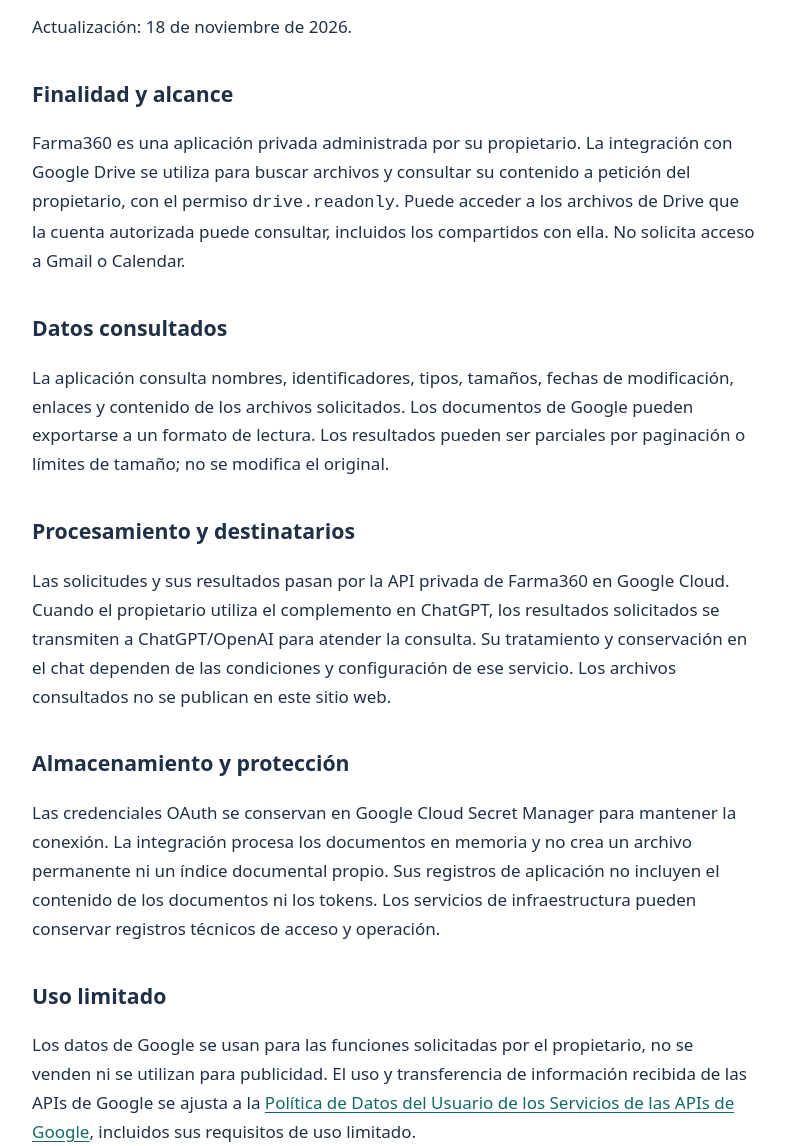
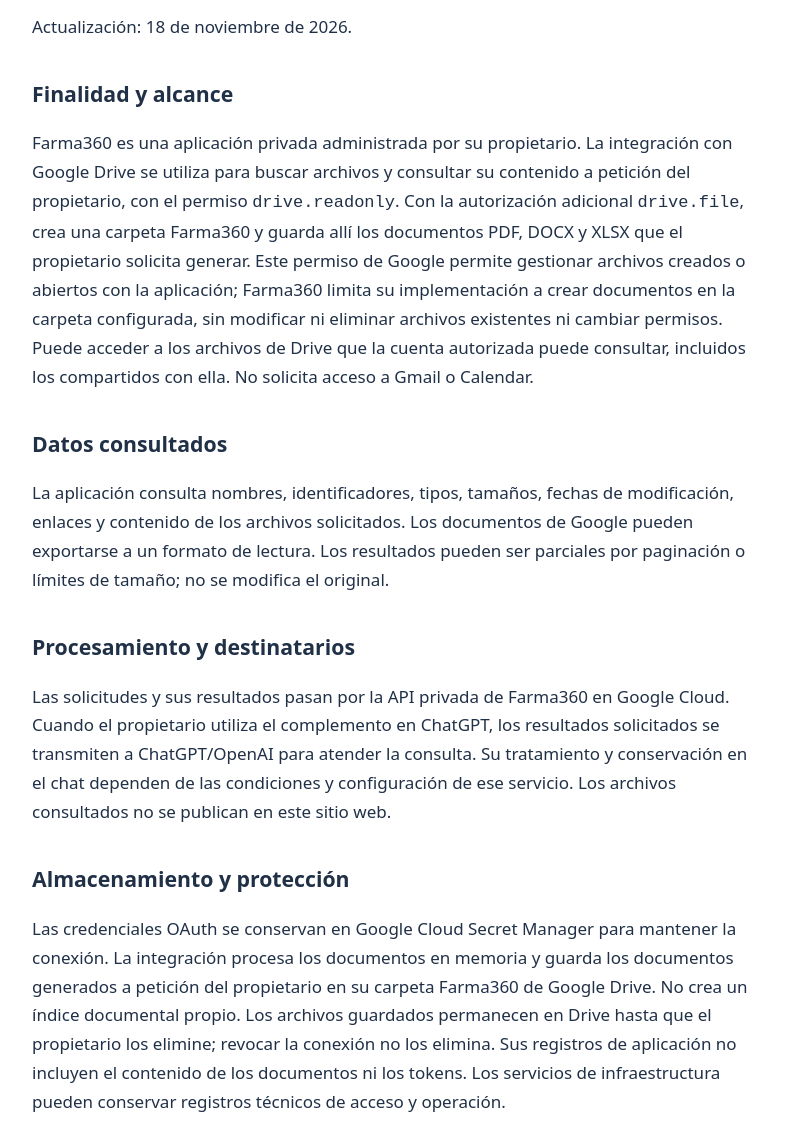
Before and after one commit to davidtencio/davidtencio.github.io, a plain HTML site: page farma360/privacidad.html in a window 1280 px wide. Shown: the part 260-1406 px from the top of the page, without its empty margins (246-1031 px from the left). Drawn offline with Linux system fonts and the light colour scheme.

Commit message:
Documentar guardado de documentos en Farma360 (#2)

```diff
--- a/farma360/privacidad.html
+++ b/farma360/privacidad.html
@@ -2,10 +2,10 @@
 <html lang="es">
 <head><meta charset="utf-8"><meta name="viewport" content="width=device-width,initial-scale=1"><title>Privacidad — Farma360</title><link rel="stylesheet" href="style.css"></head>
 <body><main><span class="tag">FARMA360</span><h1>Política de privacidad</h1><p>Actualización: 18 de noviembre de 2026.</p>
-<h2>Finalidad y alcance</h2><p>Farma360 es una aplicación privada administrada por su propietario. La integración con Google Drive se utiliza para buscar archivos y consultar su contenido a petición del propietario, con el permiso <code>drive.readonly</code>. Puede acceder a los archivos de Drive que la cuenta autorizada puede consultar, incluidos los compartidos con ella. No solicita acceso a Gmail o Calendar.</p>
+<h2>Finalidad y alcance</h2><p>Farma360 es una aplicación privada administrada por su propietario. La integración con Google Drive se utiliza para buscar archivos y consultar su contenido a petición del propietario, con el permiso <code>drive.readonly</code>. Con la autorización adicional <code>drive.file</code>, crea una carpeta Farma360 y guarda allí los documentos PDF, DOCX y XLSX que el propietario solicita generar. Este permiso de Google permite gestionar archivos creados o abiertos con la aplicación; Farma360 limita su implementación a crear documentos en la carpeta configurada, sin modificar ni eliminar archivos existentes ni cambiar permisos. Puede acceder a los archivos de Drive que la cuenta autorizada puede consultar, incluidos los compartidos con ella. No solicita acceso a Gmail o Calendar.</p>
 <h2>Datos consultados</h2><p>La aplicación consulta nombres, identificadores, tipos, tamaños, fechas de modificación, enlaces y contenido de los archivos solicitados. Los documentos de Google pueden exportarse a un formato de lectura. Los resultados pueden ser parciales por paginación o límites de tamaño; no se modifica el original.</p>
 <h2>Procesamiento y destinatarios</h2><p>Las solicitudes y sus resultados pasan por la API privada de Farma360 en Google Cloud. Cuando el propietario utiliza el complemento en ChatGPT, los resultados solicitados se transmiten a ChatGPT/OpenAI para atender la consulta. Su tratamiento y conservación en el chat dependen de las condiciones y configuración de ese servicio. Los archivos consultados no se publican en este sitio web.</p>
-<h2>Almacenamiento y protección</h2><p>Las credenciales OAuth se conservan en Google Cloud Secret Manager para mantener la conexión. La integración procesa los documentos en memoria y no crea un archivo permanente ni un índice documental propio. Sus registros de aplicación no incluyen el contenido de los documentos ni los tokens. Los servicios de infraestructura pueden conservar registros técnicos de acceso y operación.</p>
+<h2>Almacenamiento y protección</h2><p>Las credenciales OAuth se conservan en Google Cloud Secret Manager para mantener la conexión. La integración procesa los documentos en memoria y guarda los documentos generados a petición del propietario en su carpeta Farma360 de Google Drive. No crea un índice documental propio. Los archivos guardados permanecen en Drive hasta que el propietario los elimine; revocar la conexión no los elimina. Sus registros de aplicación no incluyen el contenido de los documentos ni los tokens. Los servicios de infraestructura pueden conservar registros técnicos de acceso y operación.</p>
 <h2>Uso limitado</h2><p>Los datos de Google se usan para las funciones solicitadas por el propietario, no se venden ni se utilizan para publicidad. El uso y transferencia de información recibida de las APIs de Google se ajusta a la <a href="https://developers.google.com/terms/api-services-user-data-policy">Política de Datos del Usuario de los Servicios de las APIs de Google</a>, incluidos sus requisitos de uso limitado.</p>
 <h2>Revocación y contacto</h2><p>El propietario puede revocar el acceso en las <a href="https://myaccount.google.com/connections">conexiones de su cuenta de Google</a> y solicitar al administrador retirar la credencial de Farma360. La revocación no elimina los documentos originales ni los mensajes ya enviados a un chat. Los documentos se administran en Drive y el historial de conversaciones en el servicio correspondiente.</p><p>Contacto del administrador: <a href="https://github.com/davidtencio">perfil de GitHub de David Tencio</a>.</p>
 <nav aria-label="Información legal"><a href="index.html">Volver a Farma360</a><a href="terminos.html">Condiciones de uso</a></nav></main></body></html>
```
Also changed, not shown: farma360/index.html (+1 -1 lines), farma360/terminos.html (+2 -2 lines).
